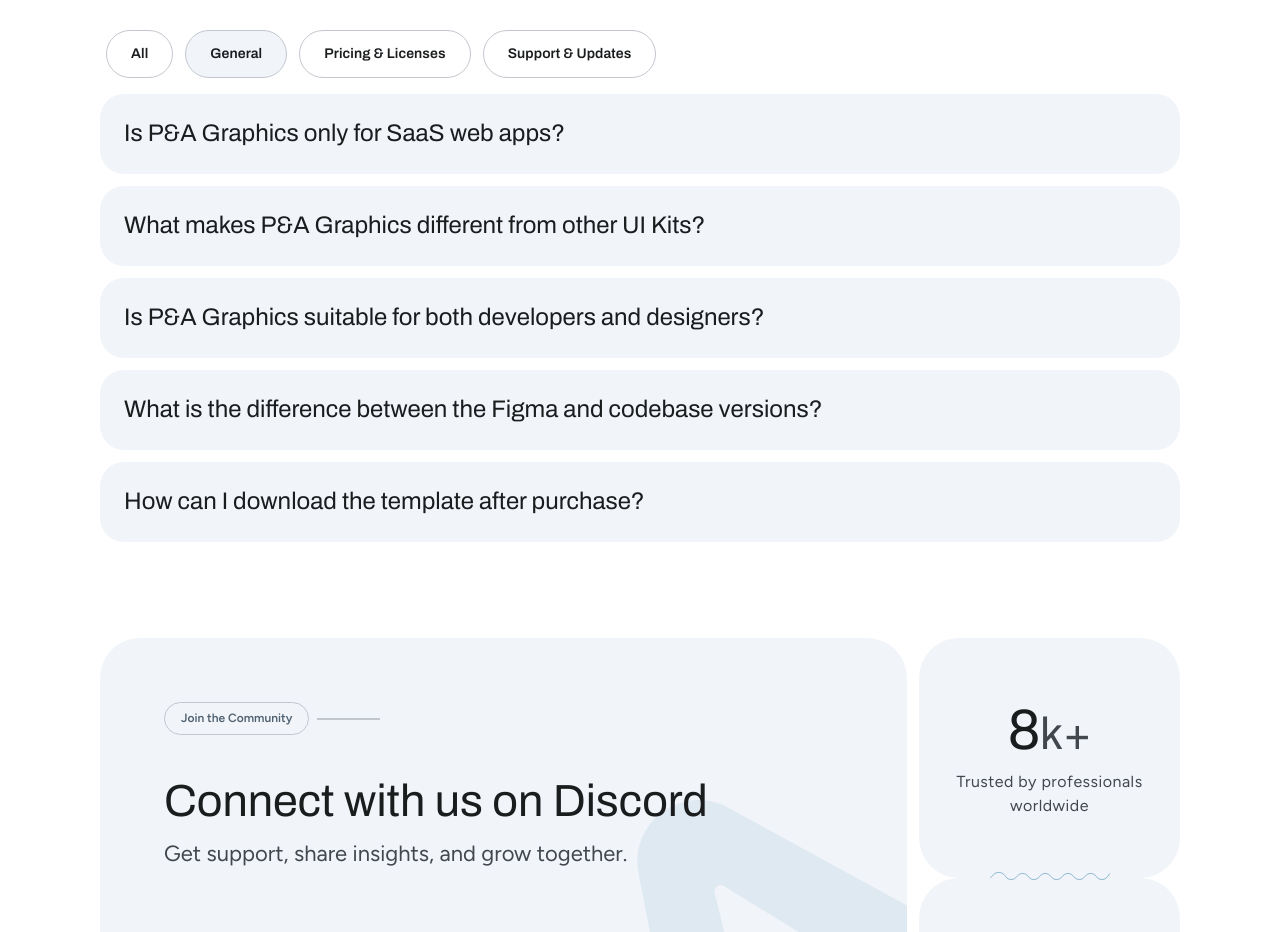
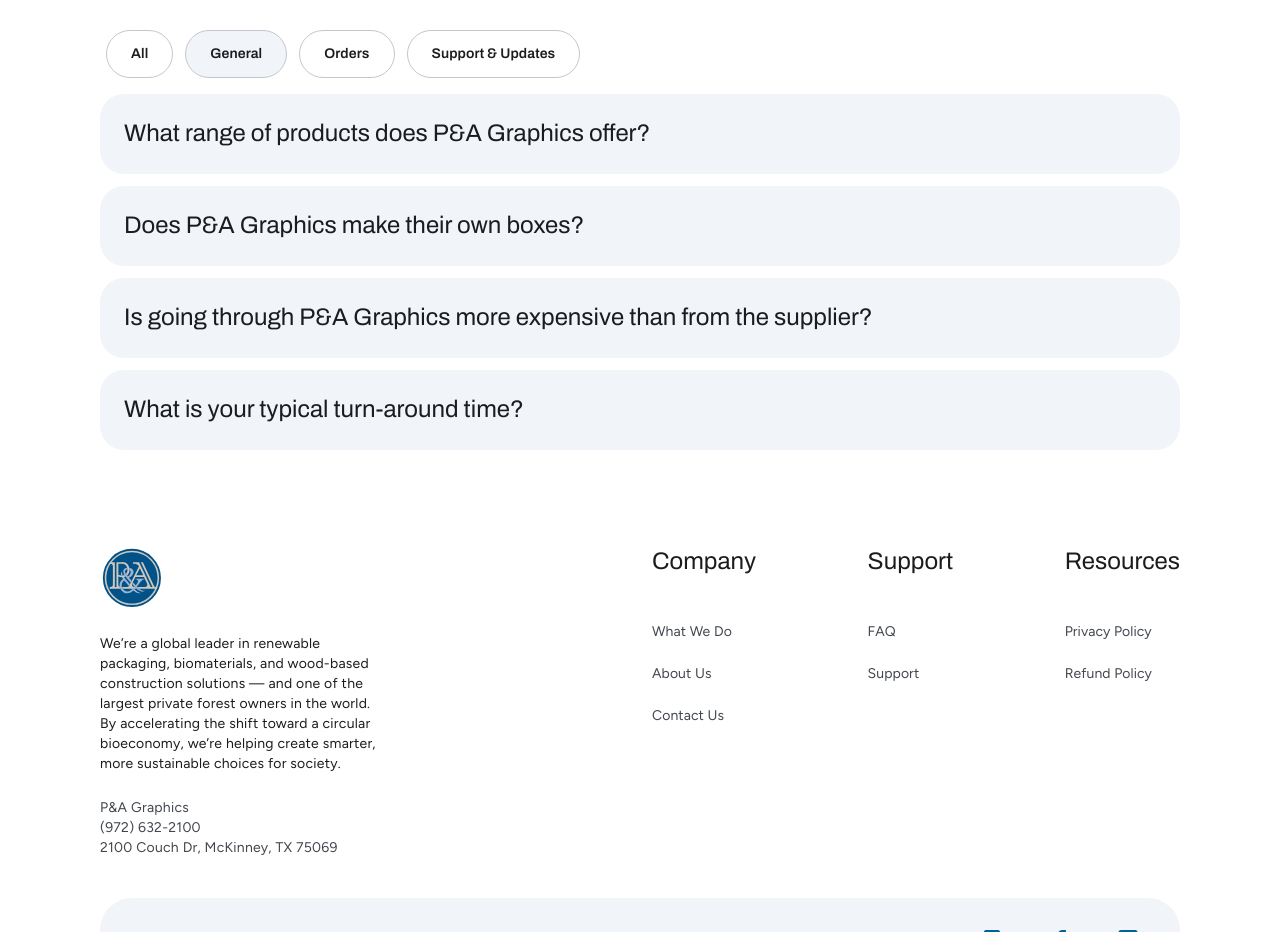
Before and after one commit to Jameslo599/thepackageiseverything, a Next.js app: page /faq in a window 1280 px wide. Shown: the part 240-1172 px from the top of the page. Built offline with nearby package versions, Linux system fonts and the light colour scheme; what @mui/material-nextjs would draw is missing.

Commit message:
finished privacy page and home

```diff
--- a/src/blocks/footer/Footer7.jsx
+++ b/src/blocks/footer/Footer7.jsx
@@ -36,15 +36,15 @@
     title: 'Company',
     menu: [
       {
-        label: 'Why Phoenixcoded?',
+        label: 'What We Do',
         link: {
-          href: 'https://blog.saasable.io/a-decade-of-expertise-the-phoenixcoded-story-and-why-you-should-trust-us',
+          href: '#',
           ...linkProps
         }
       },
       {
-        label: 'About',
-        link: { href: '/about', ...linkProps }
+        label: 'About Us',
+        link: { href: '#', ...linkProps }
       },
       {
         label: 'Contact Us',
@@ -58,24 +58,12 @@
     title: 'Support',
     menu: [
       {
-        label: 'Pricing',
-        link: { href: '/pricing', ...linkProps }
-      },
-      {
         label: 'FAQ',
         link: { href: '/faq', ...linkProps }
       },
       {
         label: 'Support',
         link: { href: branding.company.socialLink.support, ...linkProps }
-      },
-      {
-        label: 'License Terms',
-        link: { href: 'https://mui.com/store/license/', ...linkProps }
-      },
-      {
-        label: 'Discord',
-        link: { href: branding.company.socialLink.discord, ...linkProps }
       }
     ]
   },
@@ -85,24 +73,12 @@
     title: 'Resources',
     menu: [
       {
-        label: 'Freebies',
-        link: { href: FREEBIES_URL, ...linkProps }
-      },
-      {
-        label: 'Documentation',
-        link: { href: DOCS_URL, ...linkProps }
-      },
-      {
-        label: 'Blog',
-        link: { href: 'https://blog.saasable.io/', ...linkProps }
-      },
-      {
         label: 'Privacy Policy',
         link: { href: '/privacy-policy', ...linkProps }
       },
       {
         label: 'Refund Policy',
-        link: { href: 'https://mui.com/store/customer-refund-policy/', ...linkProps }
+        link: { href: '#', ...linkProps }
       }
     ]
   }
@@ -110,21 +86,18 @@
 
 const iconProps = { color: 'text.secondary' };
 
-const usefullLinks = [
+const usefulLinks = [
   {
-    icon: <SvgIcon name="tabler-brand-figma" {...iconProps} />,
-    title: 'Figma Version 1.1.0',
-    href: 'https://www.figma.com/community/file/1425095061180549847'
+    title: branding.brandName,
+    href: null
   },
   {
-    icon: <SvgIcon name="tabler-route" {...iconProps} />,
-    title: 'React Material UI v7',
-    href: 'https://mui.com/material-ui/getting-started'
+    title: '(972) 632-2100',
+    href: 'tel:9726322100'
   },
   {
-    icon: <SvgIcon name="tabler-sparkles" {...iconProps} />,
-    title: 'Documentation',
-    href: DOCS_URL
+    title: '2100 Couch Dr, McKinney, TX 75069',
+    href: 'https://share.google/EmvRg0sfcs43JWzPp'
   }
 ];
 
@@ -134,11 +107,10 @@
   const logoFollowContent = (
     <Stack sx={{ alignItems: 'flex-start', gap: { xs: 1.5, sm: 3 } }}>
       <LogoSection />
-      <Typography variant="h6" sx={{ maxWidth: { sm: 280 }, mb: { xs: -1, sm: -2.5 } }}>
-        {process.env.NEXT_PUBLIC_VERSION}
-      </Typography>
       <Typography variant="body2" sx={{ maxWidth: { sm: 280 } }}>
-        Explore the different versions of our {branding.brandName} template.
+        We’re a global leader in renewable packaging, biomaterials, and wood-based construction solutions — and one of the largest private
+        forest owners in the world. By accelerating the shift toward a circular bioeconomy, we’re helping create smarter, more sustainable
+        choices for society.
       </Typography>
     </Stack>
   );
@@ -159,18 +131,17 @@
             <Grid size={{ xs: 12, md: 6 }}>
               <Stack direction={{ sm: 'row', md: 'column' }} sx={{ gap: 3, justifyContent: 'space-between', height: 1 }}>
                 {logoFollowContent}
-                <Stack sx={{ gap: { xs: 2, sm: 2.5, md: 3 } }}>
-                  {usefullLinks.map((item, index) => (
-                    <Stack direction="row" sx={{ gap: 1, alignItems: 'center' }} key={index}>
+                <Stack>
+                  {usefulLinks.map((item, index) => (
+                    <Stack direction="row" sx={{ alignItems: 'center' }} key={index}>
                       {item.icon}
                       <Link
-                        component={NextLink}
                         variant="body2"
                         color="text.secondary"
                         href={item.href}
                         target="_blank"
                         rel="noopener noreferrer"
-                        aria-label="Usefull Links"
+                        aria-label="Useful Links"
                       >
                         {item.title}
                       </Link>
--- a/src/views/landings/default/data/faq.js
+++ b/src/views/landings/default/data/faq.js
@@ -3,101 +3,55 @@
 
 export const faq = {
   heading: 'Frequently Asked Questions',
-  caption: `Answers to common queries about ${branding.brandName}.`,
+  caption: `Answers to common questions about ${branding.brandName}.`,
   defaultExpanded: 'Fees & Charges',
   faqList: [
     {
-      question: `Is ${branding.brandName} only for SaaS web apps?`,
-      answer: `While ${branding.brandName} is designed with SaaS applications in mind, it’s not limited to SaaS products. ${branding.brandName} is multipurpose and can be used for a variety of websites and applications, whether it’s for an agency, digital product, CRM, blog, AI platform, or any other system. ${branding.brandName} is versatile and adaptable to fit any use case, SaaS or not. It’s built for all types of projects!`,
+      question: `What range of products does ${branding.brandName} offer?`,
+      answer: `We provide everything you need to keep your business running — from everyday essentials like pencils, copy paper, and office furniture to shipping boxes and custom retail displays.
+      Each product has unique packaging needs. That might mean a simple stock box with bubble wrap, or a fully customized solution like a fabricated polyethylene foam insert or foam-in-place protection. For retail-ready items, it could be as straightforward as a stock box with branded tissue paper. Whatever the requirement, we’ve got you covered from end to end.`,
       category: 'General'
     },
     {
-      question: `What makes ${branding.brandName} different from other UI Kits?`,
-      answer: `${branding.brandName} offers industry-specific templates, a React Material UI Kit, Figma UI Kit, and flexible customization options that cater to both front-end marketing and admin interfaces.`,
+      question: `Does ${branding.brandName} make their own boxes?`,
+      answer: `We’re often asked whether we manufacture our own boxes — and the answer is no. But that’s actually a big advantage for our customers.
+
+      Because we’re not tied to a single production facility, we work with a wide network of trusted suppliers. That gives us the flexibility to source the best possible packaging solution for each specific application — at the right price, with the right lead time, and tailored to your unique needs. Our priority isn’t selling you our box — it’s finding your best-fit box.`,
       category: 'General'
     },
     {
-      question: `Is ${branding.brandName} suitable for both developers and designers?`,
-      answer: {
-        content: `Yes, ${branding.brandName} is built for both, with a Figma UI kit for designers and React code for developers.`,
-        type: 'list',
-        data: [
-          { primary: 'Figma UI Kit for Designers.' },
-          { primary: 'React Material UI Code for Developers.' },
-          { primary: 'Seamless Collaboration.' }
-        ]
-      },
+      question: `Is going through ${branding.brandName} more expensive than from the supplier?`,
+      answer: `Our high-volume partnerships with suppliers allow us to secure discounted rates, helping us offer competitive prices directly in the marketplace.`,
       category: 'General'
     },
     {
-      question: `What is the difference between the Figma and codebase versions?`,
+      question: `
+    What is your typical turn-around time?`,
       answer:
-        'The Figma version is for design and prototyping, while the codebase version provides ready-to-use React components for development.',
+        'Turnaround time for stock items is typically two days. If you need it sooner, we offer will-call pickup from our warehouse, and courier delivery may also be available. For custom items, lead time is usually a couple of weeks after specifications and pricing have been confirmed.',
       category: 'General'
     },
     {
-      question: 'How can I download the template after purchase?',
-      answer: 'You will receive the template in a .zip format immediately after successfully purchasing the template.',
-      category: 'General'
-    },
-    {
-      question: `What's included in the ${branding.brandName} license?`,
-      answer: {
-        content: 'It includes the Figma UI kit, React Material UI codebase, regular updates, and customer support.',
-        type: 'list',
-        data: [
-          { primary: `One License = One End Product` },
-          { primary: `Separate License for Each Product` },
-          { primary: `Comply with License Terms` }
-        ]
-      },
-      category: 'Pricing & Licenses'
-    },
-    {
-      question: `Can I use ${branding.brandName} for multiple projects?`,
-      answer: {
-        content:
-          'No, one license allows usage in a single end product. For each new product or project, you are required to purchase a separate license. This ensures compliance with the licensing terms and provides ongoing support for each individual product. Make sure to obtain the appropriate license for every new project you work on.',
-        type: 'list',
-        data: [
-          { primary: `One License = One End Product` },
-          { primary: `Separate License for Each Product` },
-          { primary: `Comply with License Terms` }
-        ]
-      },
-      category: 'Pricing & Licenses'
-    },
-
-    {
-      question: 'Do you offer refunds?',
-      answer:
-        'Yes, we offer refunds, but only if you provide a valid reason to support your claim. For more details, please review our MUI Store Refund Policy.',
-      category: 'Pricing'
-    },
-    {
-      question: 'Do I get access to future updates?',
-      answer: {
-        content:
-          'Yes, you will receive future updates for 1 year from the date of purchase. If you need updates after 1 year, you will need to purchase the license again. However, this is not a renewal—your license is valid for a lifetime, but updates are limited to the 1-year period.',
-        type: 'list',
-        data: [{ primary: `1 Year Free Updates` }, { primary: `License validity is lifetime` }]
-      },
+      question: `Will ${branding.brandName} ship your order to you?`,
+      answer: 'Yes',
       category: 'Support & Updates'
     },
     {
-      question: 'Is support included with the template purchase?',
-      answer: {
-        content:
-          'Support is included for 6 months, but it is limited to resolving issues within the template itself. We do not provide support for installation, customization queries, or troubleshooting unrelated issues. For ongoing support beyond 6 months, you will need to extend the support period with an additional purchase.',
-        type: 'list',
-        data: [{ primary: `6 Months Support` }, { primary: `No Installation Support` }, { primary: `No Customization Support` }]
-      },
-      category: 'Support & Updates'
+      question: `How does ${branding.brandName} handle custom orders?`,
+      answer:
+        'If a customer has a prototype, it’s incredibly helpful for us to evaluate how the product needs to be packed. We look at who the end user is, how the item will ship, and whether there are any special requirements or certifications we need to meet. For sensitive products, we may recommend custom foam inserts, while others might only need roll foam or bubble wrap. We’ll also consider quantity—whether a standard stock box will do for a small run, or if a custom box is necessary for larger or more specific needs. From there, we determine the ideal design and materials, then provide a sample and pricing for the customer’s review.',
+      category: 'Orders'
+    },
+    {
+      question: `Can I set-up recurring orders?`,
+      answer:
+        "Many of our customers rely on a consistent list of everyday packaging essentials — shipping boxes, poly bags, tape, bubble wrap, packing peanuts — all the standard supplies you'd expect to find in a warehouse. In fact, several of our customers place the same recurring order each week, making the process seamless and predictable.",
+      category: 'Orders'
     }
   ],
   getInTouch: {
-    link: { children: 'Get in Touch', href: branding.company.socialLink.support, target: '_blank', rel: 'noopener noreferrer' }
+    link: { children: 'Get in Touch', href: '/contact', target: '_blank', rel: 'noopener noreferrer' }
   },
-  categories: ['General', 'Pricing & Licenses', 'Support & Updates'],
+  categories: ['General', 'Orders', 'Support & Updates'],
   activeCategory: 'General'
 };
--- a/src/views/landings/default/data/feature.js
+++ b/src/views/landings/default/data/feature.js
@@ -90,7 +90,7 @@
     },
     {
       icon: 'tabler-feather',
-      title: 'Lightweighting',
+      title: 'Lightweight',
       content: 'Smarter, lighter packaging — same strength with less footprint.'
     },
     {
--- a/src/views/landings/default/data/other.js
+++ b/src/views/landings/default/data/other.js
@@ -6,7 +6,7 @@
 
 export const other = {
   heading: `${branding.brandName} in Every Industry`,
-  description: 'From Mom and Pop stores to Fortune 500 companies, we create value in any industry.',
+  description: 'From Mom and Pop stores to Fortune 500 companies, we create value for anyone, anywhere.',
   primaryBtn: { children: 'Explore all Markets', href: '#' },
   sections: [
     {
--- a/src/views/landings/default/faq.jsx
+++ b/src/views/landings/default/faq.jsx
@@ -11,7 +11,6 @@
   return (
     <>
       <Faq6 {...faq} />
-      <Cta5 {...cta5} />
     </>
   );
 }
```
Also changed, not shown: src/blocks/TermsCondition.jsx (+4 -4 lines), src/blocks/privacy-policy/PrivacyPolicy1.jsx (+5 -5 lines), src/views/landings/default/data/small-hero.js (+0 -15 lines), src/views/landings/default/data/testimonial.js (+14 -42 lines), src/views/landings/default/index.jsx (+10 -8 lines).
